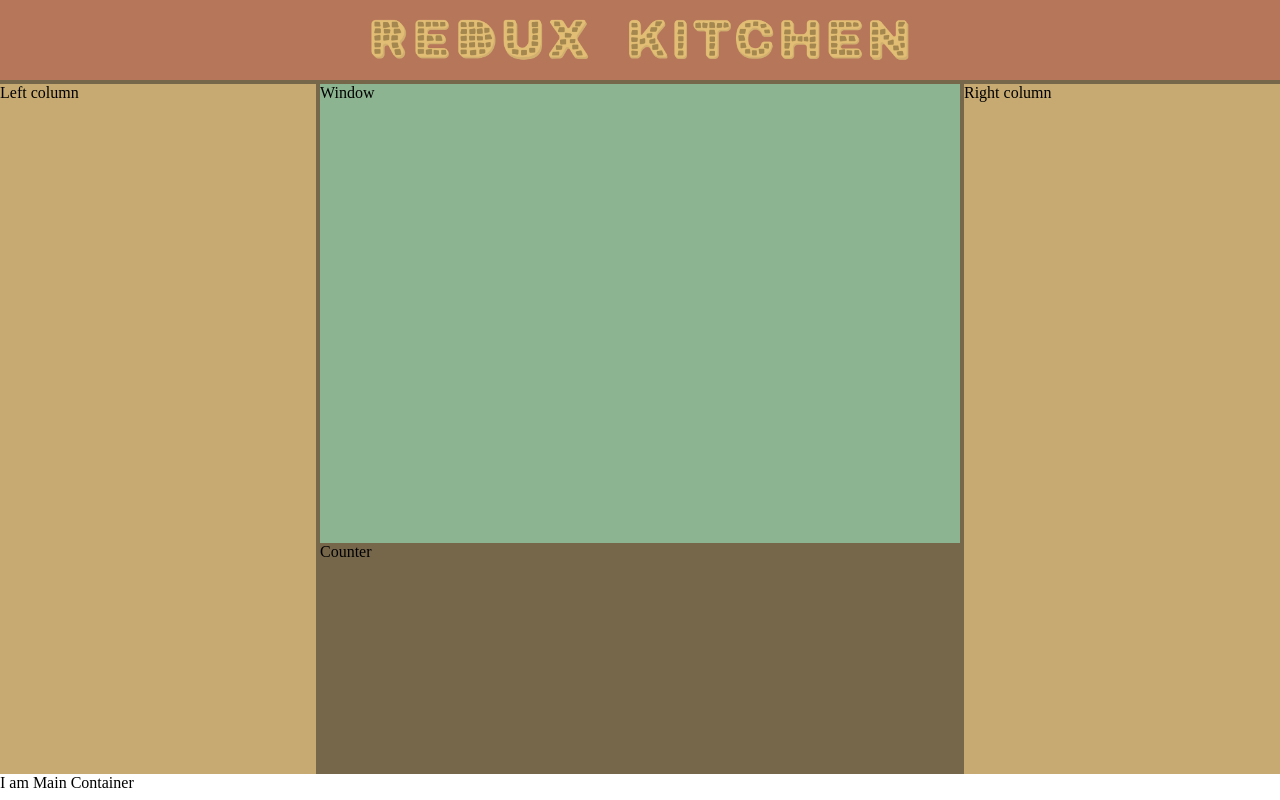
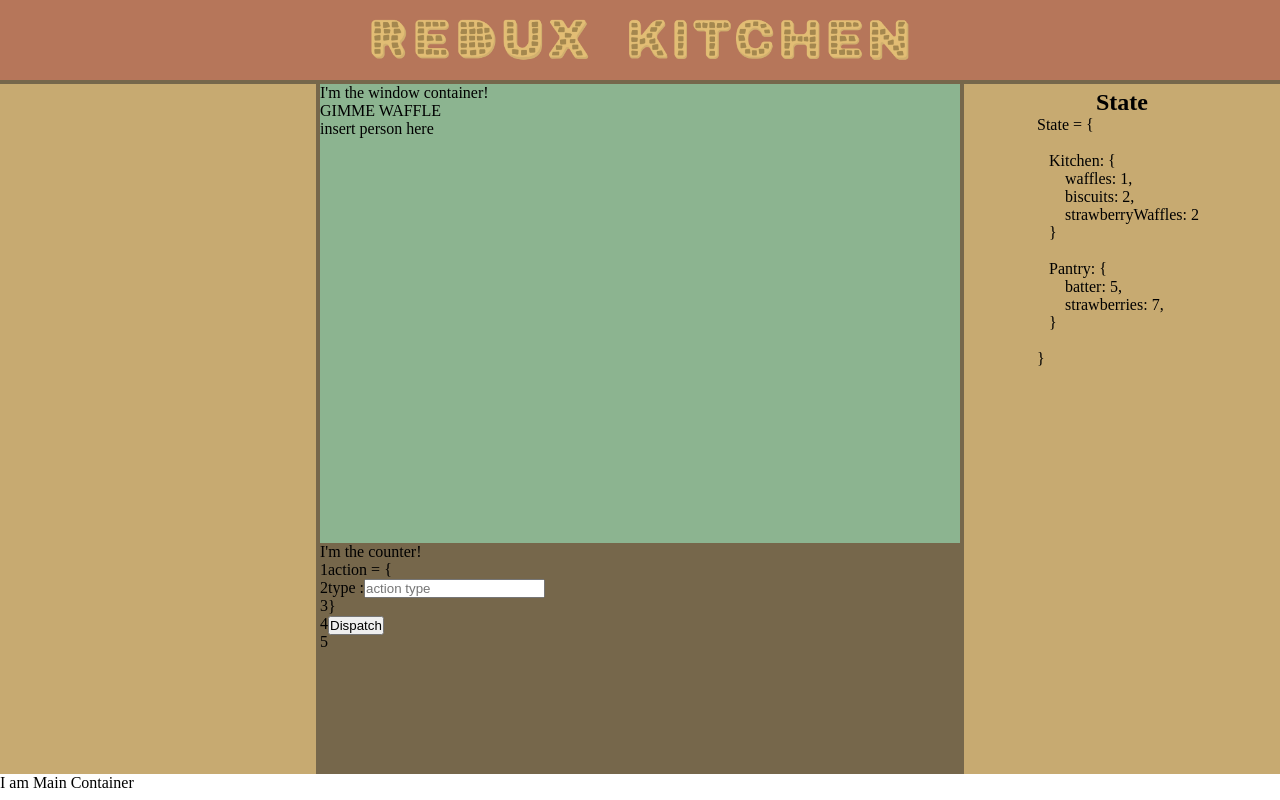
Before and after one commit to JuniperxandxLamplight/Redux-Kitchen, a React app: page /#/game in a window 1280 px wide. Built offline with nearby package versions, Linux system fonts and the light colour scheme.

Commit message:
add ref to action form

```diff
--- a/src/components/Counter/ActionsForm.jsx
+++ b/src/components/Counter/ActionsForm.jsx
@@ -1,6 +1,14 @@
 import React from 'react';
 
 function ActionsForm(){
+
+  let _type = null;
+
+  function handleActionSubmission(event) {
+    console.log(_type);
+    _type = '';
+  }
+
   return(
     <div className="container">
       <div className='numbersBox'>
@@ -10,11 +18,11 @@ function ActionsForm(){
         <p>4</p>
         <p>5</p>
       </div>
-      <form>
+      <form onSubmit={handleActionSubmission}>
         <p>action = {'{'}</p>
         <p>
           type :
-          <input placeholder="action type"></input>
+          <input type='text' placeholder="action type" ref={(input) => {_type = input;}}/>
         </p>
         <p>{'}'}</p>
         <button type="submit">Dispatch</button>
--- a/src/components/Counter/CounterContainer.jsx
+++ b/src/components/Counter/CounterContainer.jsx
@@ -1,14 +1,32 @@
 import React from 'react';
+import {connect} from 'react-redux';
 import ActionsForm from './ActionsForm';
 import ReducersForm from './ReducersForm';
 
-function CounterContainer() {
+
+function CounterContainer(props) {
+
+  let shownForm;
+    if (props.state.dayTime){
+      shownForm = <ActionsForm />;
+    } else {
+      shownForm = <ReducersForm />
+    }
+
   return (
     <div>I'm the counter!
+      {shownForm}
     </div>
   );
 }
 
-// <ActionsForm/>
-// <ReducersForm/>
-export default CounterContainer;
+{/* <ActionsForm />
+<ReducersForm/> */}
+
+const mapStateToProps = state => {
+  return {
+    state: state,
+  };
+};
+
+export default connect(mapStateToProps)(CounterContainer);
--- a/src/components/Counter/ReducersForm.jsx
+++ b/src/components/Counter/ReducersForm.jsx
@@ -1,6 +1,9 @@
 import React from 'react';
 
 function ReducersForm(){
+
+
+
   return(
     <div className="container">
       <div className='numbersBox'>
--- a/src/components/MainGame.jsx
+++ b/src/components/MainGame.jsx
@@ -1,13 +1,16 @@
 import React from 'react';
+import CounterContainer from './Counter/CounterContainer';
+import StateContainer from './RightPanel/StateContainer';
+import WindowContainer from './Window/WindowContainer';
 
 function MainGame() {
   return(
     <div className='structure'>
       <p>I am Main Container</p>
-      <div className='left'>Left column</div>
-      <div className='window'>Window</div>
-      <div className='right'>Right column</div>
-      <div className='counter'>Counter</div>
+      <div className='left'></div>
+      <div className='window'><WindowContainer /></div>
+      <div className='right'><StateContainer /></div>
+      <div className='counter'><CounterContainer /></div>
 
       <style jsx>{`
         .structure{
--- a/src/components/RightPanel/StateContainer.jsx
+++ b/src/components/RightPanel/StateContainer.jsx
@@ -13,8 +13,7 @@ function StateContainer(props) {
       <style jsx>{`
         .main {
           background-color: #C7AA71;
-          //this width can go away when the grid happens
-          width: 280px;
+          width: 100%;
         }
       `}</style>
     </div>
--- a/src/components/RightPanel/StateDisplay.jsx
+++ b/src/components/RightPanel/StateDisplay.jsx
@@ -31,7 +31,6 @@ function StateDisplay(props) {
       <style jsx>{`
         .display {
           padding: 5px;
-          //this width can change when grid happens
           width: 180px;
           margin: 0 auto;
         }
--- a/src/constants/InitialState.js
+++ b/src/constants/InitialState.js
@@ -15,4 +15,5 @@ export const initialState = {
   userLevel: 1,
   dayTime: true,
   customerCount: 1
+
 };
```
